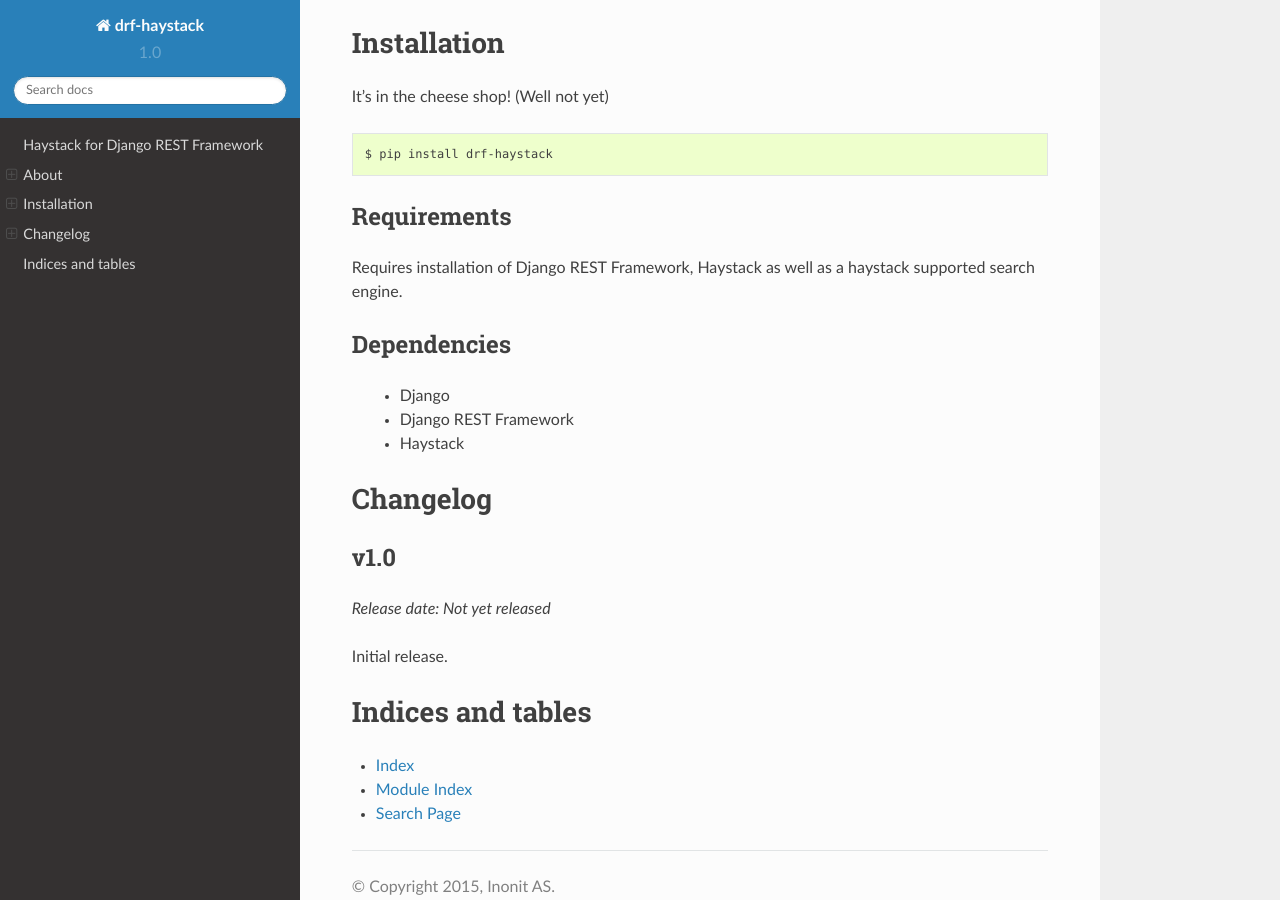
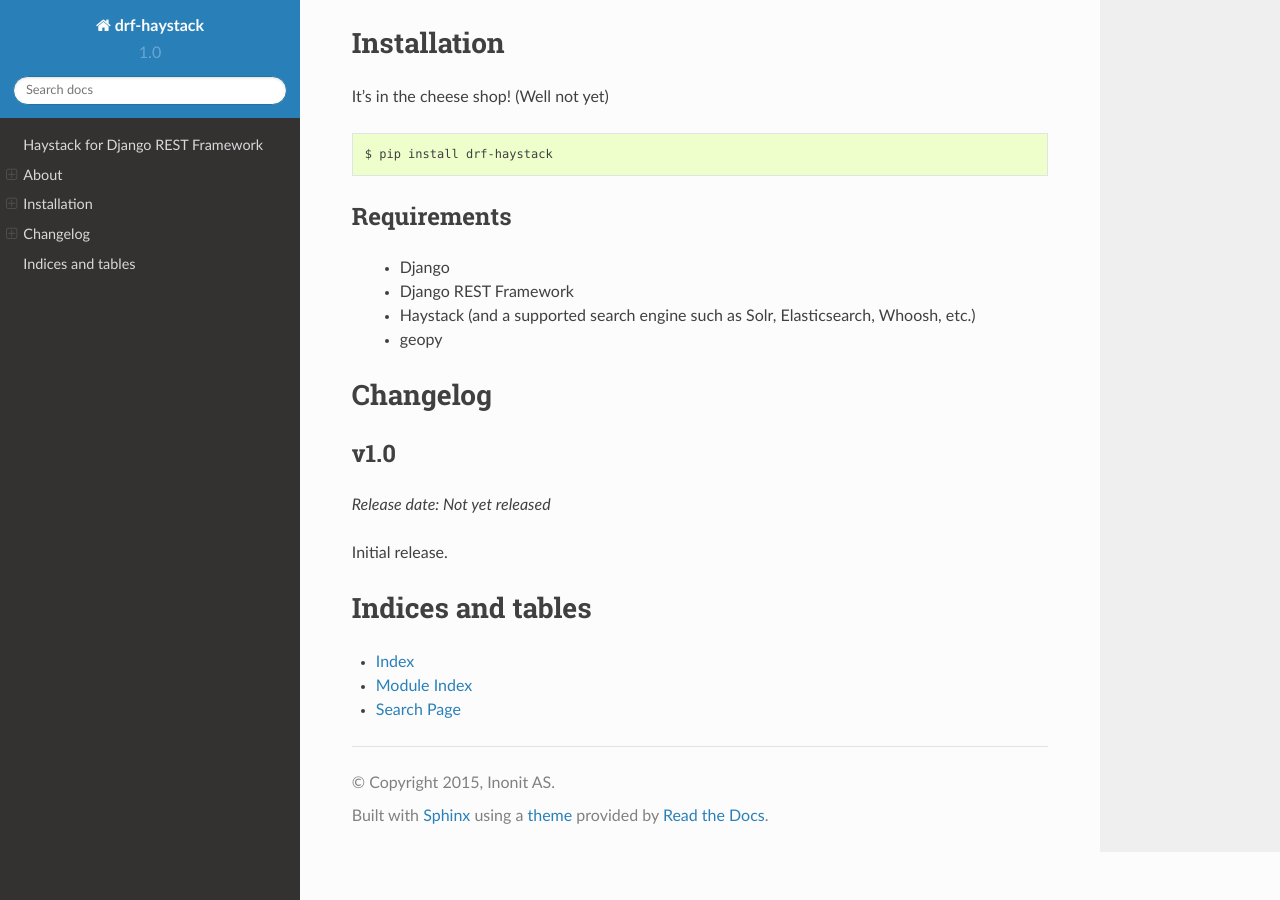
Before and after one commit to rhblind/drf-haystack, a Sphinx documentation site: the page built from docs/index.rst, in a window 1280 px wide and 900 px high, scrolled down 500 px. Built offline with Sphinx 7.4.7 and the Read the Docs theme 2.0.0, drawn with Linux system fonts in a browser that asks for light colours.

Commit message:
added geopy requirement

```diff
--- a/docs/index.rst
+++ b/docs/index.rst
@@ -30,16 +30,14 @@
 
     $ pip install drf-haystack
 
+
 Requirements
-------------
-Requires installation of Django REST Framework, Haystack as well as a haystack supported search engine.
-
-
-Dependencies
 ------------
     - Django
     - Django REST Framework
-    - Haystack
+    - Haystack (and a supported search engine such as Solr, Elasticsearch, Whoosh, etc.)
+    - geopy
+
 
 
 Changelog
--- a/requirements.txt
+++ b/requirements.txt
@@ -8,3 +8,4 @@
 nose==1.3.4
 sphinx-rtd-theme==0.1.6
 urllib3==1.10.1
+geopy==1.9.0
--- a/setup.py
+++ b/setup.py
@@ -25,6 +25,7 @@
         "Django>=1.5.0",
         "djangorestframework>=2.4.4",
         "django-haystack>=2.3.1",
+        "geopy"
     ],
     tests_require=[
         "nose",
```
